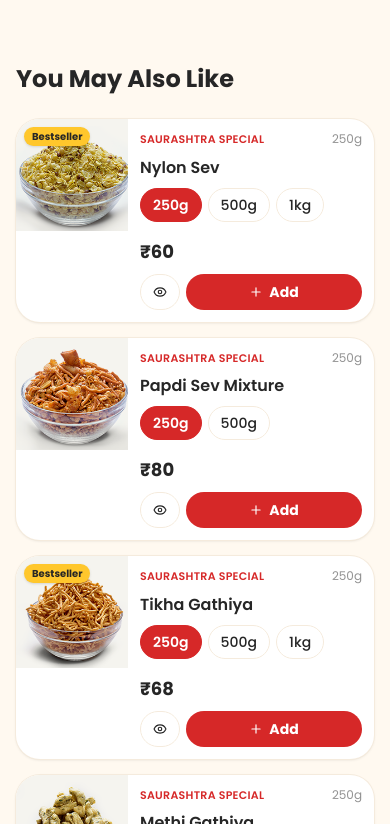
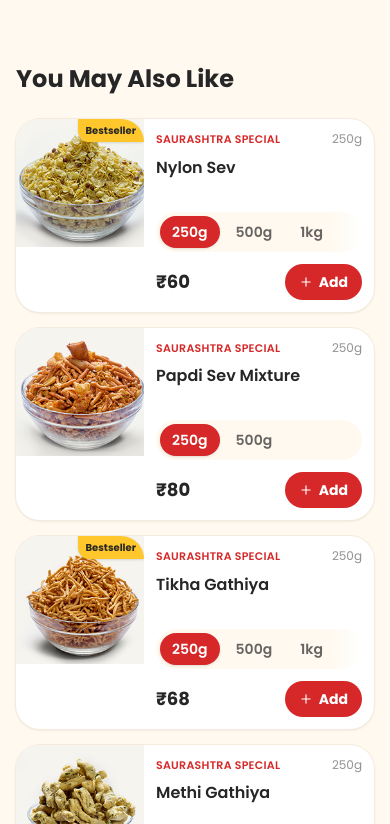
Before and after one commit to DeepParekh9190/jalaram-food, a Next.js app: page /products/bhavnagari-gathiya in a window 390 px wide. Shown: the part 1300-2124 px from the top of the page. Built offline with nearby package versions, Linux system fonts and the light colour scheme.

Commit message:
Refine mobile product card layout
- Larger 128px thumbnail, fixed two-line title, segmented pack sizes with scroll fade
- Price and cart stepper share one row on phones; subtle in-cart ring and corner bestseller ribbon

```diff
--- a/src/components/product-card.tsx
+++ b/src/components/product-card.tsx
@@ -8,7 +8,7 @@ import type { Product } from "@/data/products";
 import { useCart } from "@/components/cart-provider";
 import { formatINR } from "@/lib/utils";
 
-/** Compact pack-size picker: wraps on tablet+, scrolls in one line on phones */
+/** Pack sizes as a segmented control; scrolls on phones when there are many */
 function PackPicker({
   product,
   size,
@@ -19,11 +19,19 @@ function PackPicker({
   onChange?: (size: string) => void;
 }) {
   if (product.packSizes.length === 1) {
-    return <span className="text-sm text-charcoal/60">{product.packSizes[0].size}</span>;
+    return (
+      <span className="inline-flex rounded-full bg-cream px-3 py-1.5 text-sm text-charcoal/70">
+        {product.packSizes[0].size}
+      </span>
+    );
   }
   return (
     <div
-      className="flex flex-nowrap gap-1.5 overflow-x-auto pb-1 sm:flex-wrap sm:pb-0"
+      className={`inline-flex max-w-full gap-1 overflow-x-auto rounded-full bg-cream p-1 ${
+        product.packSizes.length > 2
+          ? "[mask-image:linear-gradient(to_right,black_85%,transparent)] sm:[mask-image:none]"
+          : ""
+      }`}
       role="radiogroup"
       aria-label="Pack size"
     >
@@ -34,11 +42,11 @@ function PackPicker({
           role="radio"
           aria-checked={ps.size === size}
           onClick={() => onChange?.(ps.size)}
-          className={
+          className={`shrink-0 rounded-full px-3 py-1.5 text-sm font-semibold transition-colors ${
             ps.size === size
-              ? "shrink-0 rounded-full border border-brand bg-brand px-3 py-1.5 text-sm font-semibold text-white"
-              : "shrink-0 rounded-full border border-cream-dark bg-white px-3 py-1.5 text-sm font-medium text-charcoal hover:border-brand"
-          }
+              ? "bg-brand text-white shadow-sm"
+              : "text-charcoal/70 hover:bg-white hover:text-charcoal"
+          }`}
         >
           {ps.size}
         </button>
@@ -66,23 +74,27 @@ export function ProductCard({ product }: { product: Product }) {
   }
 
   return (
-    <article className="group flex h-full flex-col overflow-hidden rounded-3xl bg-white shadow-sm ring-1 ring-cream-dark transition-shadow hover:shadow-lg">
+    <article
+      className={`group flex h-full flex-col overflow-hidden rounded-3xl bg-white shadow-sm transition-shadow hover:shadow-lg ${
+        cartLine ? "bg-brand/[0.02] ring-2 ring-brand/60" : "ring-1 ring-cream-dark"
+      }`}
+    >
       <div className="flex sm:block">
-        {/* Phones: 112px thumbnail on the left. Tablet+: full-width photo on top. */}
+        {/* Phones: 128px thumbnail on the left. Tablet+: full-width photo on top. */}
         <Link
           href={`/products/${product.slug}`}
-          className="relative block h-28 w-28 shrink-0 overflow-hidden bg-cream sm:aspect-[4/3] sm:h-auto sm:w-full"
+          className="relative block h-32 w-32 shrink-0 overflow-hidden bg-cream sm:aspect-[4/3] sm:h-auto sm:w-full"
           aria-label={`View details for ${product.name}`}
         >
           <Image
             src={product.image}
             alt={`${product.name}, ${product.category}`}
             fill
-            sizes="(max-width: 640px) 112px, (max-width: 1024px) 50vw, (max-width: 1280px) 33vw, 25vw"
+            sizes="(max-width: 640px) 128px, (max-width: 1024px) 50vw, (max-width: 1280px) 33vw, 25vw"
             className="object-cover transition-transform duration-300 group-hover:scale-105"
           />
           {product.isBestseller && product.isAvailable && (
-            <span className="absolute left-2 top-2 rounded-full bg-gold px-2 py-0.5 text-[10px] font-bold text-charcoal shadow sm:left-3 sm:top-3 sm:px-2.5 sm:py-1 sm:text-xs">
+            <span className="absolute right-0 top-0 rounded-es-xl rounded-tr-3xl bg-gold px-2 py-1 text-[10px] font-bold text-charcoal shadow sm:px-2.5 sm:text-xs">
               Bestseller
             </span>
           )}
@@ -103,7 +115,7 @@ export function ProductCard({ product }: { product: Product }) {
 
           <Link
             href={`/products/${product.slug}`}
-            className="line-clamp-2 text-base font-semibold text-charcoal hover:text-brand sm:text-lg"
+            className="line-clamp-2 min-h-[3rem] text-base font-semibold leading-6 text-charcoal hover:text-brand sm:text-lg"
           >
             {product.name}
           </Link>
@@ -114,16 +126,16 @@ export function ProductCard({ product }: { product: Product }) {
 
           <PackPicker product={product} size={size} onChange={setSize} />
 
-          <div className="mt-auto flex flex-col gap-2 pt-1 sm:flex-row sm:items-center sm:justify-between">
+          <div className="mt-auto flex items-center justify-between gap-2 pt-1">
             <span className="text-lg font-bold text-charcoal">{formatINR(pack?.price ?? 0)}</span>
             <div className="flex gap-1.5">
               <Link
                 href={`/products/${product.slug}`}
                 aria-label={`View details for ${product.name}`}
-                className="flex items-center gap-1 rounded-full border border-cream-dark px-3 py-2 text-sm font-semibold text-charcoal transition-colors hover:border-brand hover:text-brand"
+                className="hidden items-center gap-1 rounded-full border border-cream-dark px-3 py-2 text-sm font-semibold text-charcoal transition-colors hover:border-brand hover:text-brand sm:flex"
               >
                 <Eye className="h-3.5 w-3.5" aria-hidden />
-                <span className="hidden sm:inline">Details</span>
+                Details
               </Link>
 
               {cartLine && product.isAvailable ? (
@@ -166,7 +178,7 @@ export function ProductCard({ product }: { product: Product }) {
                       ? `Add ${product.name} (${pack?.size}) to cart`
                       : `${product.name} is currently unavailable`
                   }
-                  className="flex flex-1 items-center justify-center gap-1.5 rounded-full bg-brand px-3.5 py-2 text-sm font-bold text-white transition-colors hover:bg-brand-dark disabled:cursor-not-allowed disabled:bg-charcoal/20 sm:flex-none"
+                  className="flex items-center justify-center gap-1.5 rounded-full bg-brand px-3.5 py-2 text-sm font-bold text-white transition-colors hover:bg-brand-dark disabled:cursor-not-allowed disabled:bg-charcoal/20"
                 >
                   <Plus className="h-3.5 w-3.5" aria-hidden /> Add
                 </button>
```
